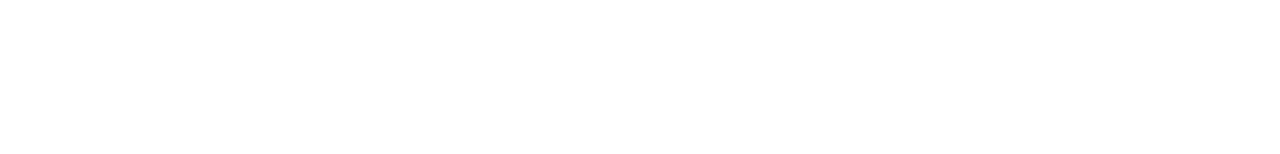
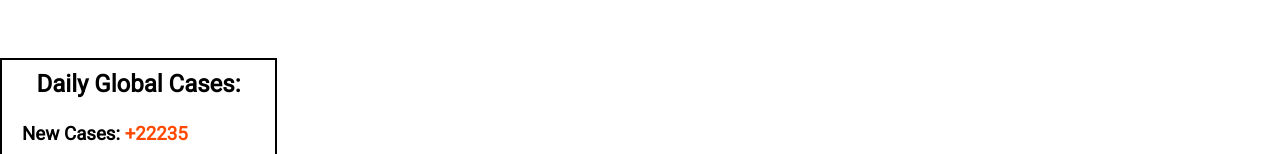
Before and after one commit to centek134/Covid19-Tracker, a React (Create React App) app: page / in a window 1280 px wide. Shown: the part 646-800 px from the top of the page. Built offline with nearby package versions, Linux system fonts and the light colour scheme; no server answers.

Commit message:
Added another component, fetched data for BigChart

```diff
--- a/src/containers/CovidTracker/CovidTracker.js
+++ b/src/containers/CovidTracker/CovidTracker.js
@@ -4,6 +4,7 @@
 import Footer from '../../components/Footer/Footer.js';
 import BigChart from '../../components/BigChart/BigChart.js';
 import SmallChart from '../../components/SmallChart/SmallChart.js';
+import GlobalStats from '../../components/GlobalStats/GlobalStats.js';
 
 class CovidTracker extends Component{
 
@@ -22,7 +23,15 @@
                 this.setState({
                     stats:result,
                     countryId: countrySlug,
-                    didMountRender: true    //now that we have data, we can render options in select tag
+                    didMountRender: true,    //now that we have data, we can render options in select tag
+                    Global:{
+                        newCases: result.Global.NewConfirmed,
+                        newDeaths: result.Global.NewDeaths,
+                        newRecover: result.Global.NewRecovered,
+                        totalCases: result.Global.TotalConfirmed,
+                        totalDeaths: result.Global.TotalDeaths,
+                        totalRecover: result.Global.TotalRecovered
+                    }
                 });
             })
             .catch(error => console.log('error', error));
@@ -101,7 +110,16 @@
                         </div>
                     </section>
                     <section className = "big-chart">
-                        <BigChart/>
+                        <GlobalStats
+                        case = {this.state.Global.newCases}
+                        death = {this.state.Global.newDeaths}
+                        recover = {this.state.Global.newRecover}
+                        />
+                        <BigChart
+                        case = {this.state.Global.totalCases}
+                        death = {this.state.Global.totalDeaths}
+                        recover = {this.state.Global.totalRecover}
+                        />
                     </section>
                 </main>
                 <Footer/>
```
